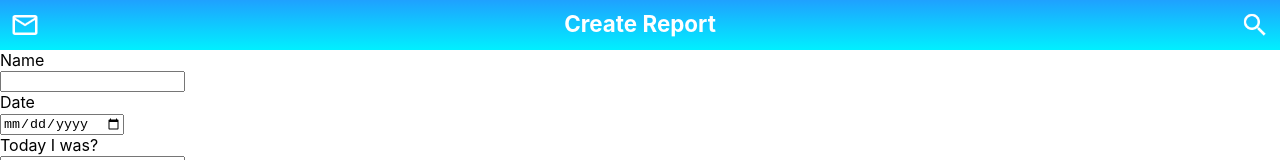
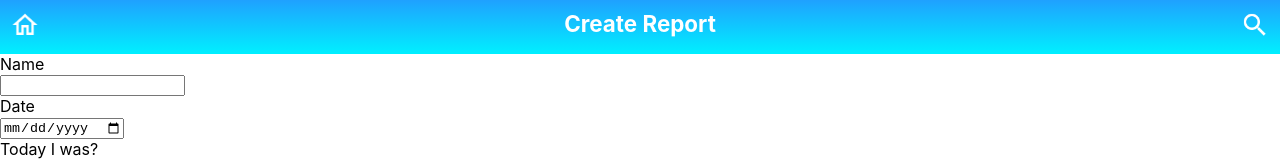
Before and after one commit to jlato89/Parent_Teacher_Dashboard, a React (Create React App) app in the folder client/: page /reports/create in a window 1280 px wide. Shown: the top 160 px of the page. Built offline with nearby package versions, Linux system fonts and the light colour scheme; the HTML template or start-up script is replaced by a standard one.

Commit message:
added createReport placeholder, tweaked header conditionals for btns and links

```diff
--- a/client/src/components/Header/Header.js
+++ b/client/src/components/Header/Header.js
@@ -1,6 +1,7 @@
 import React from 'react';
 import MailIcon from '../../assets/images/outline_mail_white_24.png';
 import SearchIcon from '../../assets/images/outline_search_white_24.png';
+import HomeIcon from '../../assets/images/outline_home_white_18dp.png';
 import ProfileImgDefault from '../../assets/images/outline_account_circle_white_48.png';
 import styles from './Header.module.css';
 
@@ -15,23 +16,47 @@ if (curHr < 12) {
 }
 
 function Header(props) {
-  let miniHeader = false;
   let profileImg = props.profileImg;
+  let miniHeader;
+  let leftBtn;
+  let rightBtn;
+
   if (!props.profileImg) {
     profileImg = ProfileImgDefault;
   }
+  //? Check if miniHeader is true
   if (props.miniHeader) {
     miniHeader = true;
+    leftBtn = (
+      <a href='/dashboard'>
+        <img src={HomeIcon} alt='Home Icon' height='30px' />
+      </a>
+    );
+    rightBtn = (
+      <a href='/search'>
+        <img src={SearchIcon} alt='Search Icon' height='30px' />
+      </a>
+    );
+  } else {
+    miniHeader = false;
+    leftBtn = (
+      <a href='/mail'>
+        <img src={MailIcon} alt='Mail Icon' height='30px' />
+      </a>
+    );
+    rightBtn = (
+      <a href='/search'>
+        <img src={SearchIcon} alt='Search Icon' height='30px' />
+      </a>
+    );
   }
 
   return (
     <div className={styles.container}>
       <div className={styles.topHeader}>
-        <img src={MailIcon} alt='Mail Icon' height='30px' />
+        {leftBtn}
         {miniHeader && (
-        <span className={styles.topHeaderText}>
-          {props.title}
-        </span>
+          <span className={styles.topHeaderText}>{props.title}</span>
         )}
         {!miniHeader && (
           <img
@@ -40,7 +65,7 @@ function Header(props) {
             alt='Profile Img'
           />
         )}
-        <img src={SearchIcon} alt='Menu Icon' height='30px' />
+        {rightBtn}
       </div>
       {!miniHeader && (
         <div className={styles.bottomHeaderText}>
--- a/client/src/pages/Dashboard.js
+++ b/client/src/pages/Dashboard.js
@@ -106,6 +106,7 @@ class Dashboard extends Component {
     return (
       <div className='dashboardPage'>
         {dashboardContent}
+        <br /><a href='/reports/create'>Create Report WIP</a>
       </div>
     );
   }
```
